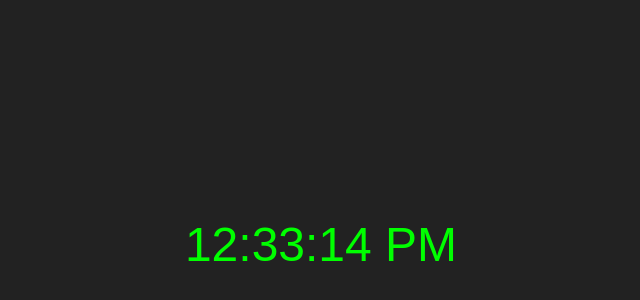
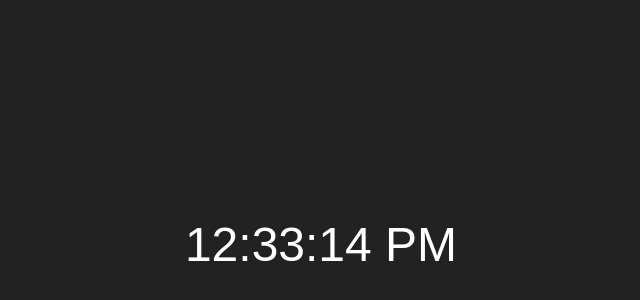
Before and after one commit to adityo-design/Biodata, a plain HTML site: page clock.html in a window 1280 px wide. Shown: the part 156-456 px from the top of the page, without its empty margins (319-959 px from the left). Drawn offline with Linux system fonts and the light colour scheme.

Commit message:
update clock.html

```diff
--- a/clock.html
+++ b/clock.html
@@ -1,15 +1,30 @@
-<!DOCTYPE html>
+ <!DOCTYPE html>
 <html lang="en">
+
 <head>
   <meta charset="UTF-8">
   <meta name="viewport" content="width=device-width, initial-scale=1.0">
   <title>Digital Clock</title>
   <style>
-    body { display: flex; justify-content: center; align-items: center; height: 100vh; margin: 0; background: #222; color: #0f0; font-family: Arial, sans-serif; }
-    #clock { font-size: 3rem; }
+    body {
+      display: flex;
+      justify-content: center;
+      align-items: center;
+      height: 100vh;
+      margin: 0;
+      background: #222;
+      color: #fff;
+      font-family: Arial, sans-serif;
+    }
+
+    #clock {
+      font-size: 3rem;
+    }
   </style>
 </head>
+
 <body>
+
   <div id="clock"></div>
   <script>
     setInterval(() => {
@@ -18,4 +33,5 @@
     }, 1000);
   </script>
 </body>
+
 </html>
```
